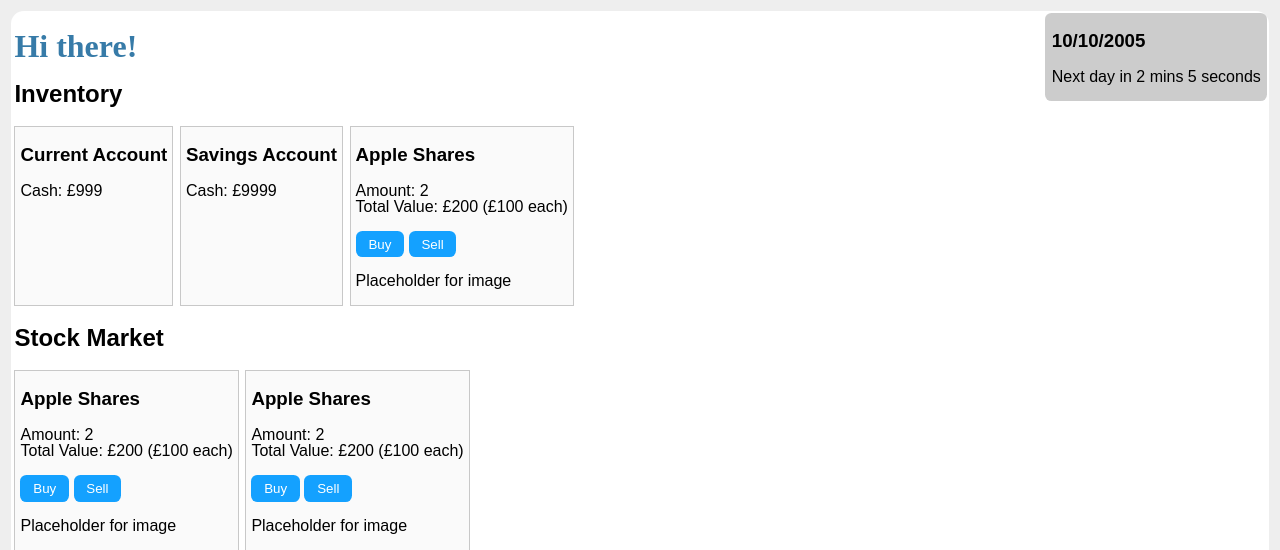
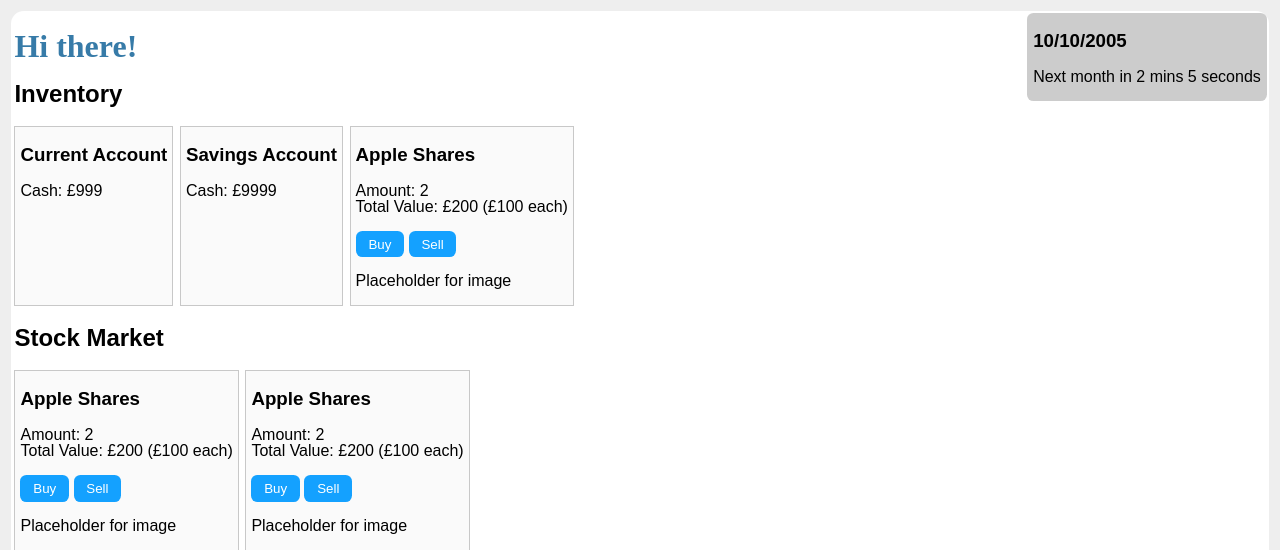
Before and after one commit to infinitelyjames/whack2024, a Flask app: page / in a window 1280 px wide. Shown: the top 550 px of the page. Run offline with Flask 3, Linux system fonts and the light colour scheme.

Commit message:
more minor changes

```diff
--- a/templates/index.html
+++ b/templates/index.html
@@ -10,7 +10,7 @@
     <h2>Inventory</h2>
     <div class="datecontainer">
         <h3>10/10/2005</h3>
-        <p>Next day in 2 mins 5 seconds</p>
+        <p>Next month in 2 mins 5 seconds</p>
     </div>
     <div class="panelcontainer">
         <div class="playercontainer">
```
